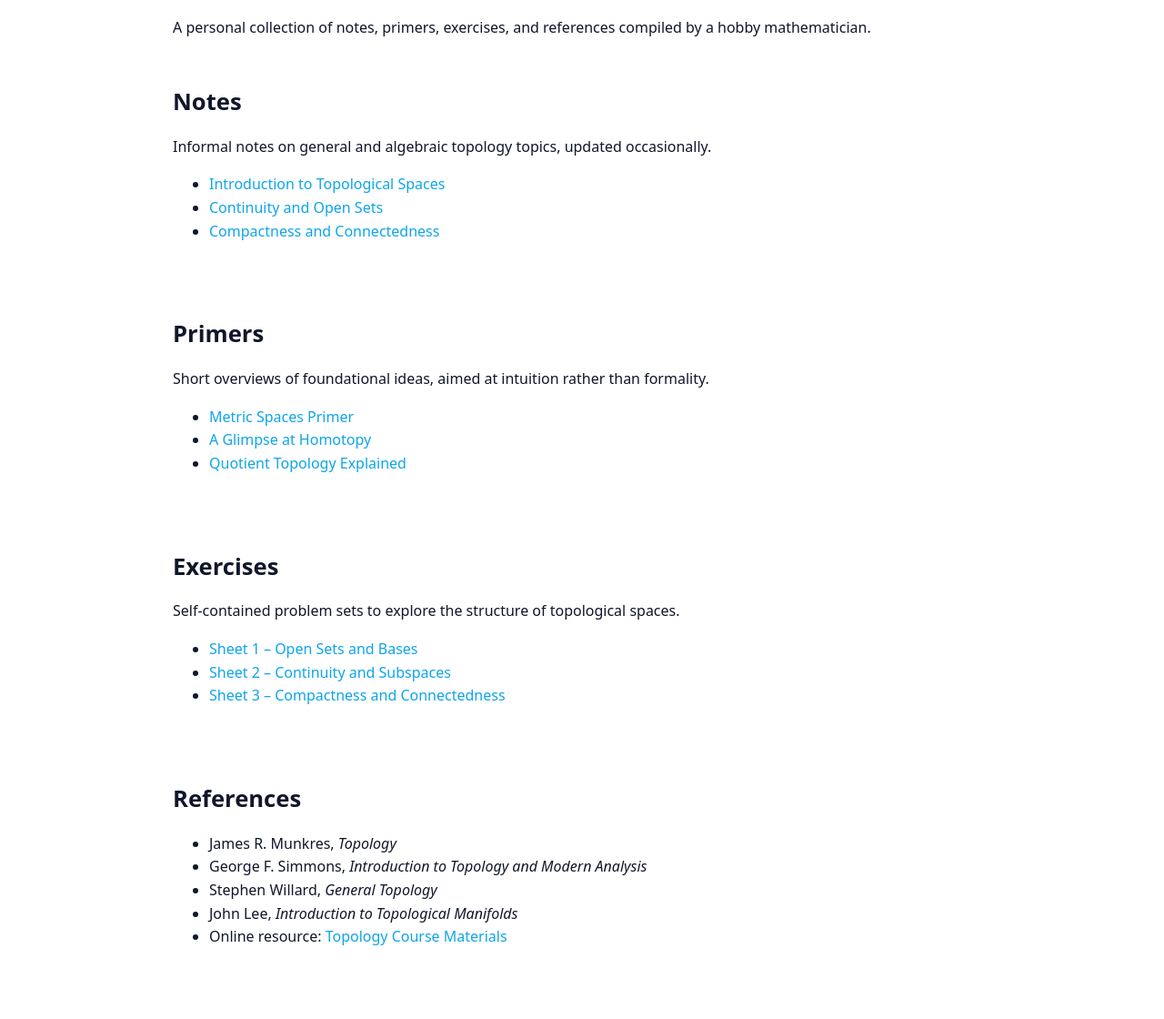
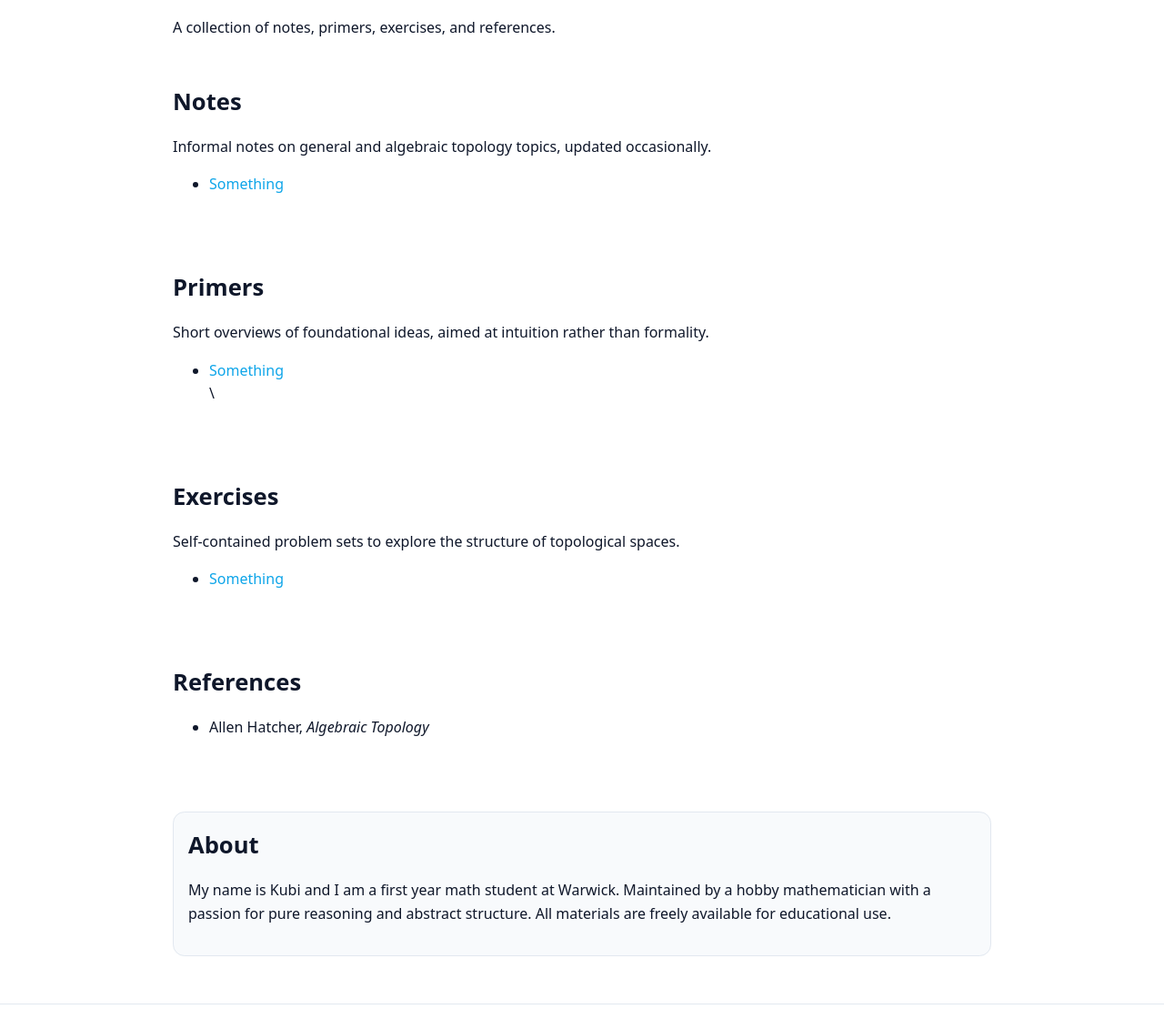
Before and after one commit to KubiH314/KubiH314.github.io, a plain HTML site: page index.html in a window 1280 px wide. Shown: the part 157-1277 px from the top of the page at 91% size. Drawn offline with nearby package versions, Linux system fonts and the light colour scheme.

Commit message:
Update index.html

```diff
--- a/index.html
+++ b/index.html
@@ -59,15 +59,13 @@
 
   <main>
     <h1>Topology</h1>
-    <p class="subtitle">A personal collection of notes, primers, exercises, and references compiled by a hobby mathematician.</p>
+    <p class="subtitle">A collection of notes, primers, exercises, and references.</p>
 
     <section id="notes">
       <h2>Notes</h2>
       <p>Informal notes on general and algebraic topology topics, updated occasionally.</p>
       <ul>
-        <li><a href="notes/intro.pdf">Introduction to Topological Spaces</a></li>
-        <li><a href="notes/continuity.pdf">Continuity and Open Sets</a></li>
-        <li><a href="notes/compactness.pdf">Compactness and Connectedness</a></li>
+        <li><a href="notes/intro.pdf">Something</a></li>
       </ul>
     </section>
 
@@ -75,9 +73,7 @@
       <h2>Primers</h2>
       <p>Short overviews of foundational ideas, aimed at intuition rather than formality.</p>
       <ul>
-        <li><a href="primers/metric.pdf">Metric Spaces Primer</a></li>
-        <li><a href="primers/homotopy.pdf">A Glimpse at Homotopy</a></li>
-        <li><a href="primers/quotient.pdf">Quotient Topology Explained</a></li>
+        <li><a href="primers/metric.pdf">Something</a></li>\
       </ul>
     </section>
 
@@ -85,33 +81,27 @@
       <h2>Exercises</h2>
       <p>Self-contained problem sets to explore the structure of topological spaces.</p>
       <ul>
-        <li><a href="exercises/sheet1.pdf">Sheet 1 – Open Sets and Bases</a></li>
-        <li><a href="exercises/sheet2.pdf">Sheet 2 – Continuity and Subspaces</a></li>
-        <li><a href="exercises/sheet3.pdf">Sheet 3 – Compactness and Connectedness</a></li>
+        <li><a href="exercises/sheet1.pdf">Something</a></li>
       </ul>
     </section>
 
     <section id="references">
       <h2>References</h2>
       <ul>
-        <li>James R. Munkres, <em>Topology</em></li>
-        <li>George F. Simmons, <em>Introduction to Topology and Modern Analysis</em></li>
-        <li>Stephen Willard, <em>General Topology</em></li>
-        <li>John Lee, <em>Introduction to Topological Manifolds</em></li>
-        <li>Online resource: <a href="https://topology-course.github.io">Topology Course Materials</a></li>
+        <li>Allen Hatcher, <em>Algebraic Topology</em></li>
       </ul>
     </section>
 
     <section>
       <div class="card">
         <h2>About</h2>
-        <p>Maintained by a hobby mathematician with a passion for pure reasoning and abstract structure. All materials are freely available for educational use.</p>
+        <p>My name is Kubi and I am a first year math student at Warwick. Maintained by a hobby mathematician with a passion for pure reasoning and abstract structure. All materials are freely available for educational use.</p>
       </div>
     </section>
   </main>
 
   <footer>
-    <p>© <span id="year"></span> Hobby Mathematician. Built with HTML/CSS and hosted on GitHub Pages.</p>
+    <p>© <span id="year"></span> Kubi H. Built with HTML/CSS and hosted on GitHub Pages.</p>
   </footer>
 
   <script>
```
